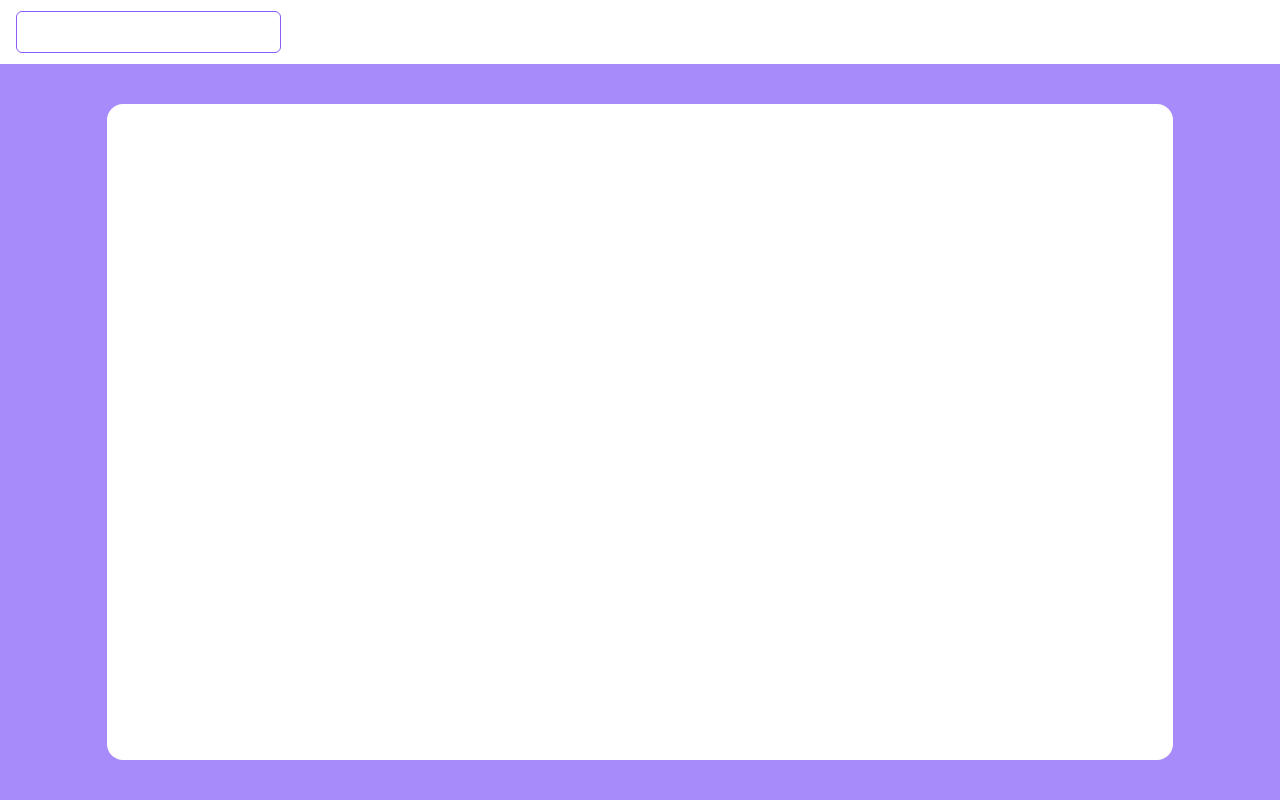
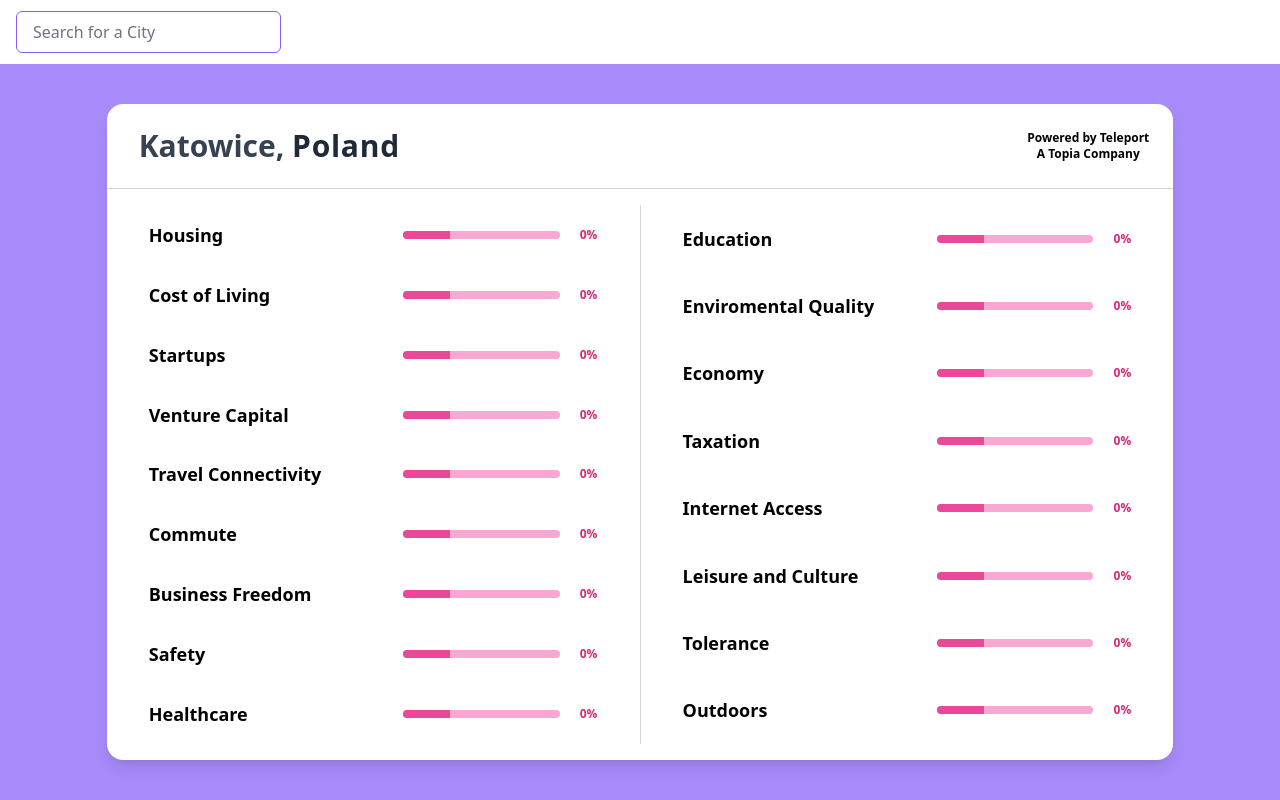
Before and after one commit to ifacodes/city-detail-search, a React (Create React App) app: page / in a window 1280 px wide. Built offline with nearby package versions, Linux system fonts and the light colour scheme.

Commit message:
Complete City Card Component

```diff
--- a/src/App.js
+++ b/src/App.js
@@ -7,6 +7,7 @@ function App() {
       <header className="flex items-center bg-white h-16">
         <input
           type="search"
+          placeholder="Search for a City"
           className="ml-4 py-2 px-4 rounded-md border border-purple-500 outline-none"
         />
       </header>
--- a/src/cityCard.js
+++ b/src/cityCard.js
@@ -1,9 +1,51 @@
 import React from "react";
+import QualityScore from "./qualityScore.js";
 
 export default function CityCard() {
   return (
-    <div className="rounded-2xl bg-white w-5/6 flex-grow my-10">
-      <div></div>
+    <div className="rounded-2xl shadow-lg bg-white w-5/6 flex-grow my-10 flex flex-col">
+      <header className="flex items-center justify-between p-6 border-b border-solid border-gray-300 rounded-t">
+        <h1 className="ml-2 text-3xl text-gray-700 font-semibold">
+          Katowice,{" "}
+          <span className="tracking-wide text-gray-800 text-3xl font-bold">
+            Poland
+          </span>
+        </h1>
+        <a
+          href="https://teleport.org/cities"
+          className="float-right text-xs text-center font-semibold"
+        >
+          Powered by Teleport
+          <br />A Topia Company
+        </a>
+      </header>
+      <section className="my-4 h-full flex flex-row items-stretch">
+        {/* City Details go here */}
+        <div className="flex flex-col justify-around w-1/2">
+          <QualityScore>
+            <a href="">Housing</a>
+          </QualityScore>
+          <QualityScore>Cost of Living</QualityScore>
+          <QualityScore>Startups</QualityScore>
+          <QualityScore>Venture Capital</QualityScore>
+          <QualityScore>Travel Connectivity</QualityScore>
+          <QualityScore>Commute</QualityScore>
+          <QualityScore>Business Freedom</QualityScore>
+          <QualityScore>Safety</QualityScore>
+          <QualityScore>Healthcare</QualityScore>
+        </div>
+        <div style={{ width: "1px" }} className=" bg-gray-300" />
+        <div className="flex flex-col justify-around w-1/2">
+          <QualityScore>Education</QualityScore>
+          <QualityScore>Enviromental Quality</QualityScore>
+          <QualityScore>Economy</QualityScore>
+          <QualityScore>Taxation</QualityScore>
+          <QualityScore>Internet Access</QualityScore>
+          <QualityScore>Leisure and Culture</QualityScore>
+          <QualityScore>Tolerance</QualityScore>
+          <QualityScore>Outdoors</QualityScore>
+        </div>
+      </section>
     </div>
   );
 }
--- /dev/null
+++ b/src/qualityScore.js
@@ -0,0 +1,16 @@
+import React from "react";
+
+export default function QualityScore({ children = "placeholder", score = 0 }) {
+  return (
+    <div className="flex justify-around items-center font-semibold text-lg mx-8">
+      <div className="w-1/2 font-semibold text-lg">{children}</div>
+      <div className="w-1/3 overflow-hidden h-2 text-xs flex rounded bg-pink-300">
+        <div
+          style={{ width: "30%" }}
+          className="shadow-none flex flex-col text-center whitespace-nowrap text-white justify-center bg-pink-500"
+        ></div>
+      </div>
+      <span className="text-xs font-semibold text-pink-600">{score}%</span>
+    </div>
+  );
+}
```
